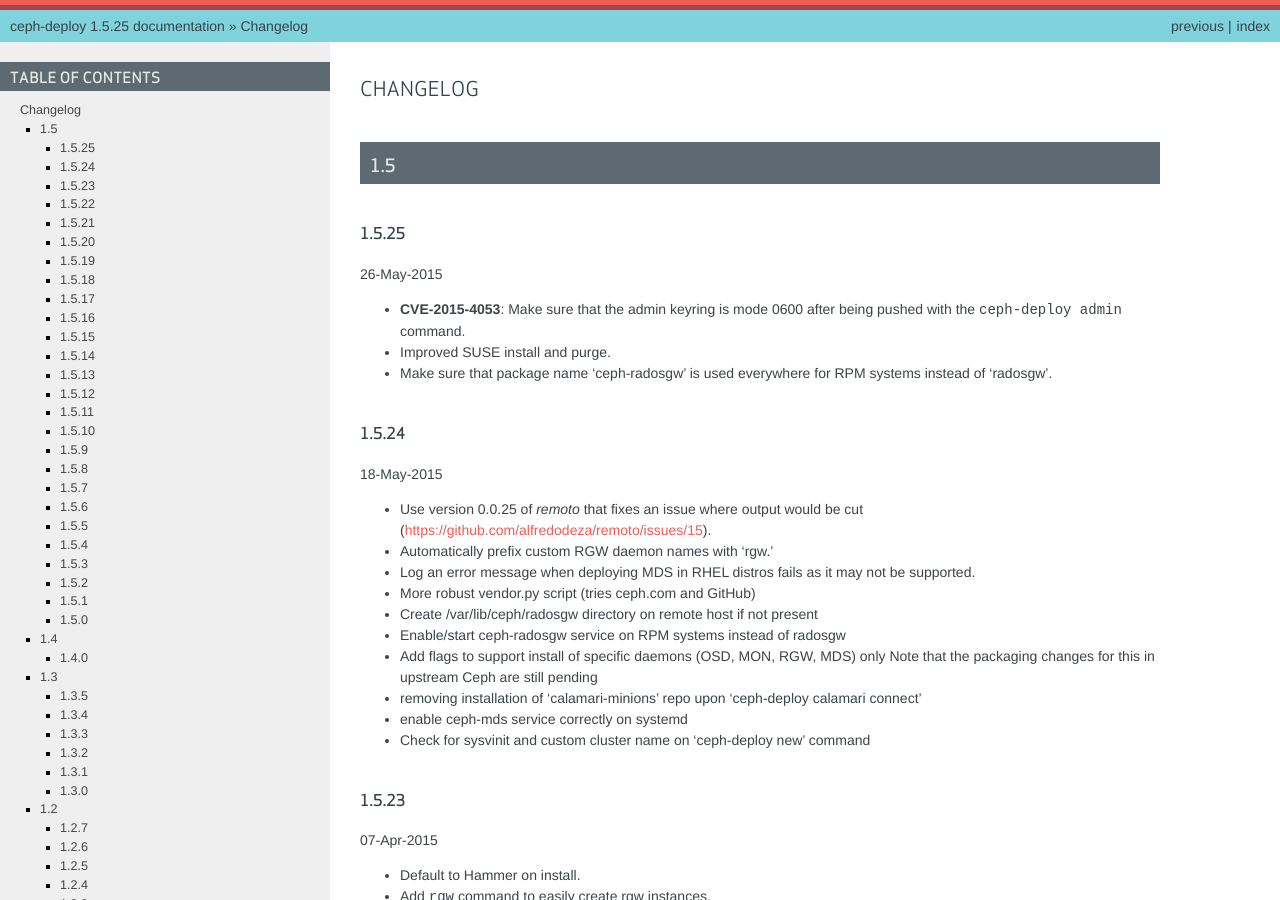
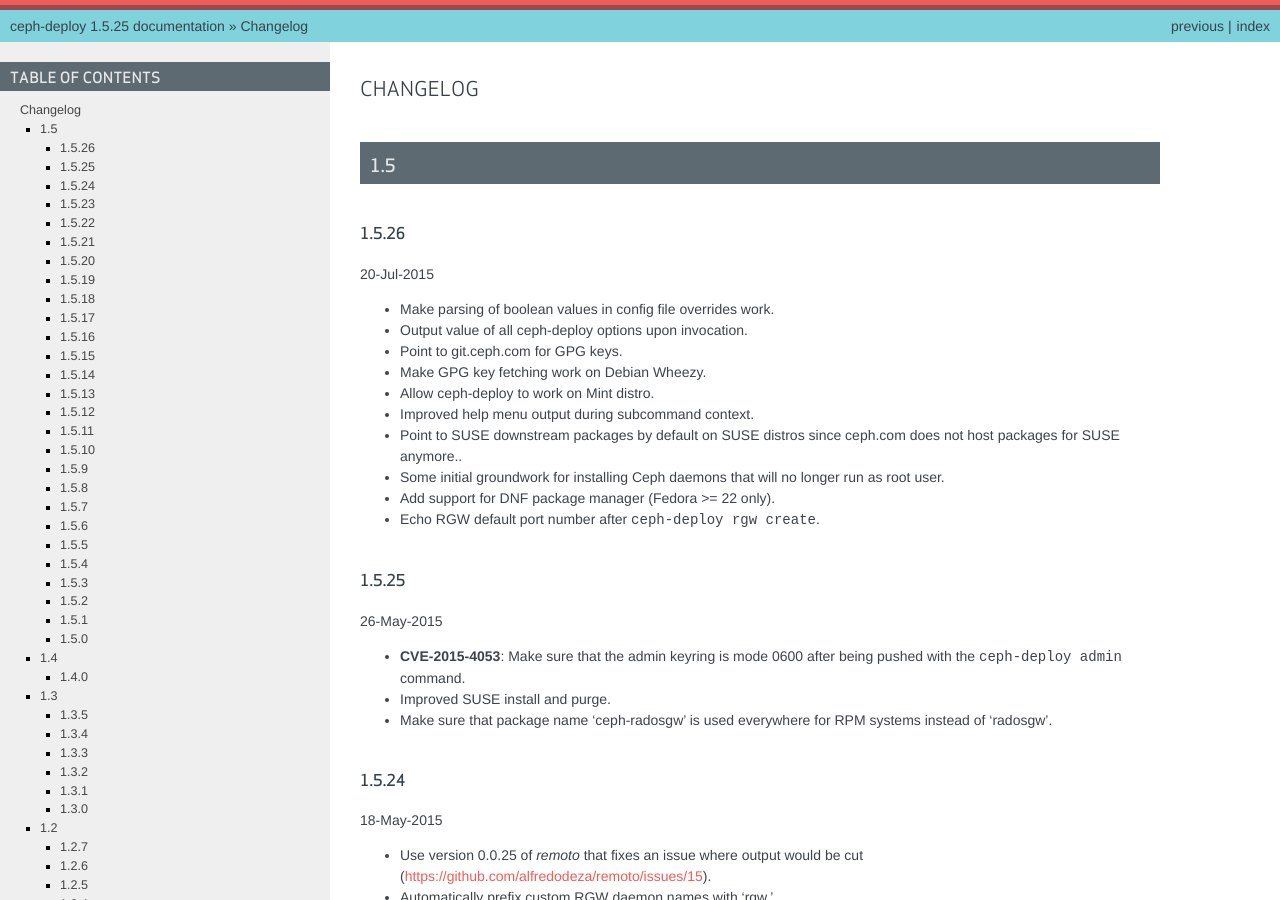
Before and after one commit to ceph/ceph-deploy, a Sphinx documentation site: the page built from docs/source/changelog.rst, in a window 1280 px wide and 900 px high. Built offline with Sphinx 7.4.7, drawn with Linux system fonts in a browser that asks for light colours.

Commit message:
[RM-12414] Update changelog
Signed-off-by: Travis Rhoden <trhoden@redhat.com>

```diff
--- a/docs/source/changelog.rst
+++ b/docs/source/changelog.rst
@@ -3,6 +3,23 @@
 
 1.5
 ---
+
+1.5.26
+^^^^^^
+20-Jul-2015
+
+* Make parsing of boolean values in config file overrides work.
+* Output value of all ceph-deploy options upon invocation.
+* Point to git.ceph.com for GPG keys.
+* Make GPG key fetching work on Debian Wheezy.
+* Allow ceph-deploy to work on Mint distro.
+* Improved help menu output during subcommand context.
+* Point to SUSE downstream packages by default on SUSE distros since
+  ceph.com does not host packages for SUSE anymore..
+* Some initial groundwork for installing Ceph daemons that will no longer
+  run as root user.
+* Add support for DNF package manager (Fedora >= 22 only).
+* Echo RGW default port number after ``ceph-deploy rgw create``.
 
 1.5.25
 ^^^^^^
```
